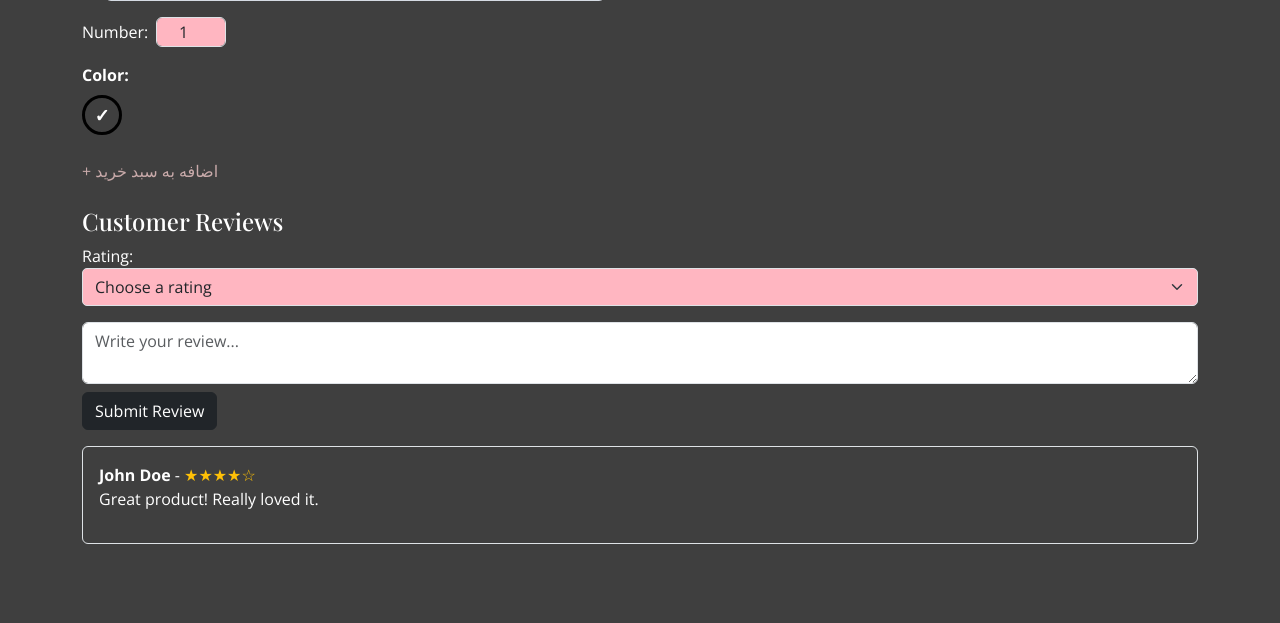
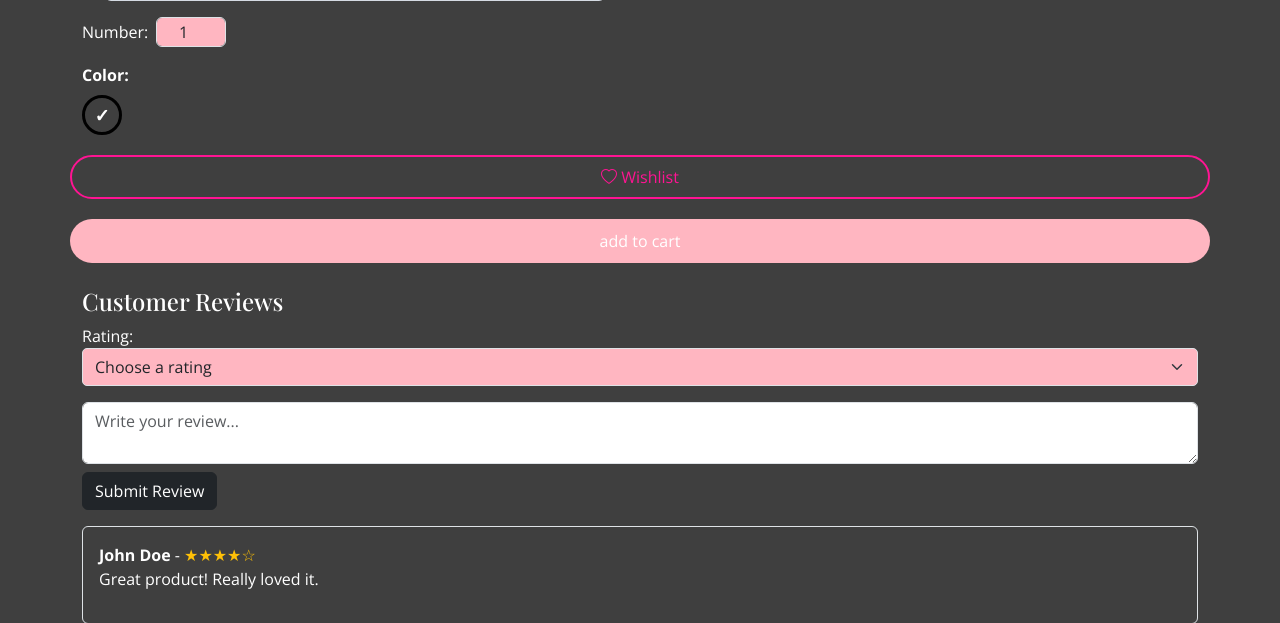
Before and after one commit to MaryamKalantarii/cosmetic, a Django app: page /product/sample/detail/ in a window 1280 px wide. Shown: the part 547-1170 px from the top of the page. Run offline with Django 5.2, Linux system fonts and the light colour scheme; tables that the repository leaves empty hold one stand-in row (values such as "Sample post"); grey boxes marked "Sample" are stand-in pictures; some libraries are stand-ins or nearby versions; some web fonts are replaced.

Commit message:
EDITED DETAIL

```diff
--- a/cart/cart.py
+++ b/cart/cart.py
@@ -33,7 +33,6 @@ class CartSession:
             # اگر محصول جدید است، آن را اضافه می‌کنیم
             new_item = {
                 "product_id": product_id,
-                "quantity": 1,  # مقدار quantity به درستی ارسال می‌شود
                 "color_id": color_id,
                 "quantity": int(quantity),
             }
--- a/templates/base.html
+++ b/templates/base.html
@@ -205,7 +205,13 @@
   <div id="preloader"></div>
   <a href="#" class="back-to-top d-flex align-items-center justify-content-center"><i class="bi bi-arrow-up-short"></i></a>
 
-  <!-- Vendor JS Files -->
+
+
+  <!-- jQuery باید قبل از Bootstrap لود شود -->
+<script src="https://code.jquery.com/jquery-3.6.0.min.js"></script>
+
+<!-- سایر اسکریپت‌ها -->
+<script src="{% static 'assets/vendor/bootstrap/js/bootstrap.bundle.min.js' %}"></script>
 <script src="{% static 'assets/vendor/aos/aos.js' %}"></script>
 <script src="{% static 'assets/vendor/bootstrap/js/bootstrap.bundle.min.js' %}"></script>
 <script src="{% static 'assets/vendor/glightbox/js/glightbox.min.js' %}"></script>
@@ -213,8 +219,11 @@
 <script src="{% static 'assets/vendor/swiper/swiper-bundle.min.js' %}"></script>
 <script src="{% static 'assets/vendor/php-email-form/validate.js' %}"></script>
 <script src="{% static 'assets/vendor/toastify/toastify.js' %}"></script>
+
 <!-- Template Main JS File -->
 <script src="{% static 'assets/js/main.js' %}"></script>
+
+
   {% include 'messages.html' %}
 
 </body>
@@ -242,71 +251,4 @@
 });
 
 
-function addToCart(product_id) {
-    // گرفتن رنگ و سایز انتخابی
-    var colorId = $("input[name='product-color']:checked").val(); // گرفتن ID رنگ انتخاب شده
-    var quantity = $(".product-variable-quantity input").val(); // گرفتن مقدار تعداد
-
-    // ارسال درخواست AJAX به سرور
-    $.ajax({
-        url: "{% url 'cart:session-add-product' %}",
-        method: 'POST',
-        data: {
-            product_id: product_id,
-            color_id: colorId,       // ارسال ID رنگ انتخابی
-            quantity: quantity,
-            csrfmiddlewaretoken: '{{ csrf_token }}'
-        },
-        success: function (response) {
-            // به‌روزرسانی تعداد کل محصولات در سبد خرید
-            $("#total-cart-item-count").html(response.total_quantity);
-            console.log(response);  // نمایش داده‌ها در کنسول
-        },
-        error: function (jqXHR, textStatus, errorThrown) {
-            console.log(errorThrown);  // نمایش خطا در کنسول
-        }
-    });
-}
-
-function addToWishlist(element,product_id) {
-
-     //console.log(product_id)
-     $.ajax({
-         url: "{%  url 'product:add-or-remove-wishlist' %}",
-         method: 'POST',
-         data: {
-             product_id: product_id,
-             csrfmiddlewaretoken: '{{ csrf_token }}'
-
-         },
-         success: function (response) {
-            Toastify({
-                text: response.message,
-                className: `info`,
-                style: {
-                    background: response.message.includes("اضافه") ? "pink" : "red",
-                }
-            }).showToast();
-
-            // تغییر وضعیت آیکون
-            if ($(element).hasClass('active')) {
-                $(element).removeClass('active');
-            } else {
-                $(element).addClass('active');
-            }
-        },
-        error: function (jqXHR, textStatus, errorThrown) {
-            console.error(errorThrown);
-            Toastify({
-                text: "خطا در انجام عملیات.",
-                className: `error`,
-                style: {
-                    background: "red",
-                }
-            }).showToast();
-        }
-    });
-}
-
-
 </script>
--- a/templates/product/product-detail.html
+++ b/templates/product/product-detail.html
@@ -70,25 +70,16 @@
                         {% endfor %}
                     </div>
                 </div>
-                  <!-- دکمه‌های Wishlist و Add to Cart -->
-                  <div class="action-buttons mt-4 d-flex gap-3">
-                      {% if request.user.is_authenticated %}
-                          <button id="nom" type="button" style="    background-color: #ffb6c1 !important;
-    border-radius: 30px !important;
-                          color: white !important;
-                          border: none !important;" class="btn btn-outline-danger px-4" onclick="addToWishlist(this, `{{ object.id }}`)">
-                              <i class="bi bi-heart"></i> Wishlist
-                          </button>
-                      {% endif %}
+       <!-- دکمه Wishlist -->
+<button id="wishlist-btn" type="button" class="btn btn-wishlist" onclick="addToWishlist(this, `{{ object.id }}`)">
+    <i class="bi bi-heart"></i> Wishlist
+</button>
 
-                      <div class="product-add-to-cart-btn">
-                        <a href="#" data-bs-toggle="modal" data-bs-target="#modalAddcart"
-                           onclick="addToCart('{{ object.id }}', event)">
-                            + اضافه به سبد خرید
-                        </a>
-                    </div>
+<!-- دکمه افزودن به سبد خرید -->
+<button class="btn btn-add-to-cart" onclick="addToCart('{{ object.id }}', event)">
+add to cart
+</button>
 
-                </div>
                   <!-- بخش نظرات -->
                   <div class="reviews mt-4">
                       <h4>Customer Reviews</h4>
@@ -164,66 +155,125 @@
         left: 50%;
         transform: translate(-50%, -50%);
     }
+.product-detail {
+    margin-top: 100px;
+    margin-bottom: 100px;
+}
+/* دکمه Wishlist */
+.btn-wishlist {
+    margin-top: 20px;
+    background-color: transparent;
+    border: 2px solid #ff1493;
+    color: #ff1493;
+    border-radius: 30px;
+    padding: 8px 20px;
+    transition: all 0.3s ease-in-out;
+}
 
-    #nom:hover {
+.btn-wishlist i {
+    color: #ff1493;
+    transition: color 0.3s ease-in-out;
+}
+
+.btn-wishlist:hover, .btn-wishlist.active {
     background-color: #ff1493;
     color: white;
 }
 
-.product-detail {
-    margin-top: 100px;
-    margin-bottom: 100px;
+.btn-wishlist:hover i, .btn-wishlist.active i {
+    color: white;
 }
+
+/* دکمه سبد خرید */
+.btn-add-to-cart { margin-top: 20px;
+
+    background-color: #ffb6c1;
+    border: none;
+    border-radius: 30px;
+    padding: 10px 25px;
+    color: white;
+
+    transition: all 0.3s ease-in-out;
+}
+
+.btn-add-to-cart:hover {
+    background-color: #ff1493;
+}
+
+
+
     </style>
 
 <script>
 
-document.addEventListener("DOMContentLoaded", function () {
-    new bootstrap.Carousel(document.querySelector("#product-carousel"), { interval: 3000, wrap: true });
-});
+function addToCart(product_id) {
+    // گرفتن رنگ و سایز انتخابی
+    var colorId = $("input[name='product-color']:checked").val(); // گرفتن ID رنگ انتخاب شده
+    var quantity = $(".product-variable-quantity input").val(); // گرفتن مقدار تعداد
 
-// تابع گرفتن CSRF Token
-function getCookie(name) {
-    let cookieValue = null;
-    if (document.cookie && document.cookie !== '') {
-        const cookies = document.cookie.split(';');
-        for (let i = 0; i < cookies.length; i++) {
-            const cookie = cookies[i].trim();
-            if (cookie.startsWith(name + '=')) {
-                cookieValue = decodeURIComponent(cookie.substring(name.length + 1));
-                break;
-            }
+    // ارسال درخواست AJAX به سرور
+    $.ajax({
+        url: "{% url 'cart:session-add-product' %}",
+        method: 'POST',
+        data: {
+            product_id: product_id,
+            color_id: colorId,       // ارسال ID رنگ انتخابی
+            quantity: quantity,
+            csrfmiddlewaretoken: '{{ csrf_token }}'
+        },
+        success: function (response) {
+            // به‌روزرسانی تعداد کل محصولات در سبد خرید
+            $("#total-cart-item-count").html(response.total_quantity);
+            console.log(response);  // نمایش داده‌ها در کنسول
+        },
+        error: function (jqXHR, textStatus, errorThrown) {
+            console.log(errorThrown);  // نمایش خطا در کنسول
         }
-    }
-    return cookieValue;
+    });
 }
 
-// تابع افزودن محصول به سبد خرید
-function addToCart(productId, event) {
-    event.preventDefault();  // جلوگیری از رفتار پیش‌فرض لینک
-    fetch('/cart/add/', {
-        method: 'POST',
-        headers: {
-            'Content-Type': 'application/json',
-            'X-CSRFToken': getCookie('csrftoken')
+function addToWishlist(element,product_id) {
+
+     //console.log(product_id)
+     $.ajax({
+         url: "{%  url 'product:add-or-remove-wishlist' %}",
+         method: 'POST',
+         data: {
+             product_id: product_id,
+             csrfmiddlewaretoken: '{{ csrf_token }}'
+
+         },
+         success: function (response) {
+            Toastify({
+                text: response.message,
+                className: `info`,
+                style: {
+                    background: response.message.includes("اضافه") ? "pink" : "red",
+                }
+            }).showToast();
+
+            // تغییر وضعیت آیکون
+            if ($(element).hasClass('active')) {
+                $(element).removeClass('active');
+            } else {
+                $(element).addClass('active');
+            }
         },
-        body: JSON.stringify({ 'product_id': productId })
-    })
-    .then(response => response.json())
-    .then(data => {
-        if (data.success) {
-            alert("✅ محصول با موفقیت به سبد خرید اضافه شد!");
-        } else {
-            alert("❌ مشکلی پیش آمده است، لطفاً دوباره امتحان کنید!");
+        error: function (jqXHR, textStatus, errorThrown) {
+            console.error(errorThrown);
+            Toastify({
+                text: "خطا در انجام عملیات.",
+                className: `error`,
+                style: {
+                    background: "red",
+                }
+            }).showToast();
         }
-    })
-    .catch(error => {
-        console.error("خطا در افزودن به سبد خرید:", error);
-        alert("⚠️ مشکلی در ارتباط با سرور پیش آمد!");
     });
 }
-</script>
 
+
+    </script>
 
 
 {% endblock 'content' %}
```
Lines whose indentation alone changed are shown as unchanged.
